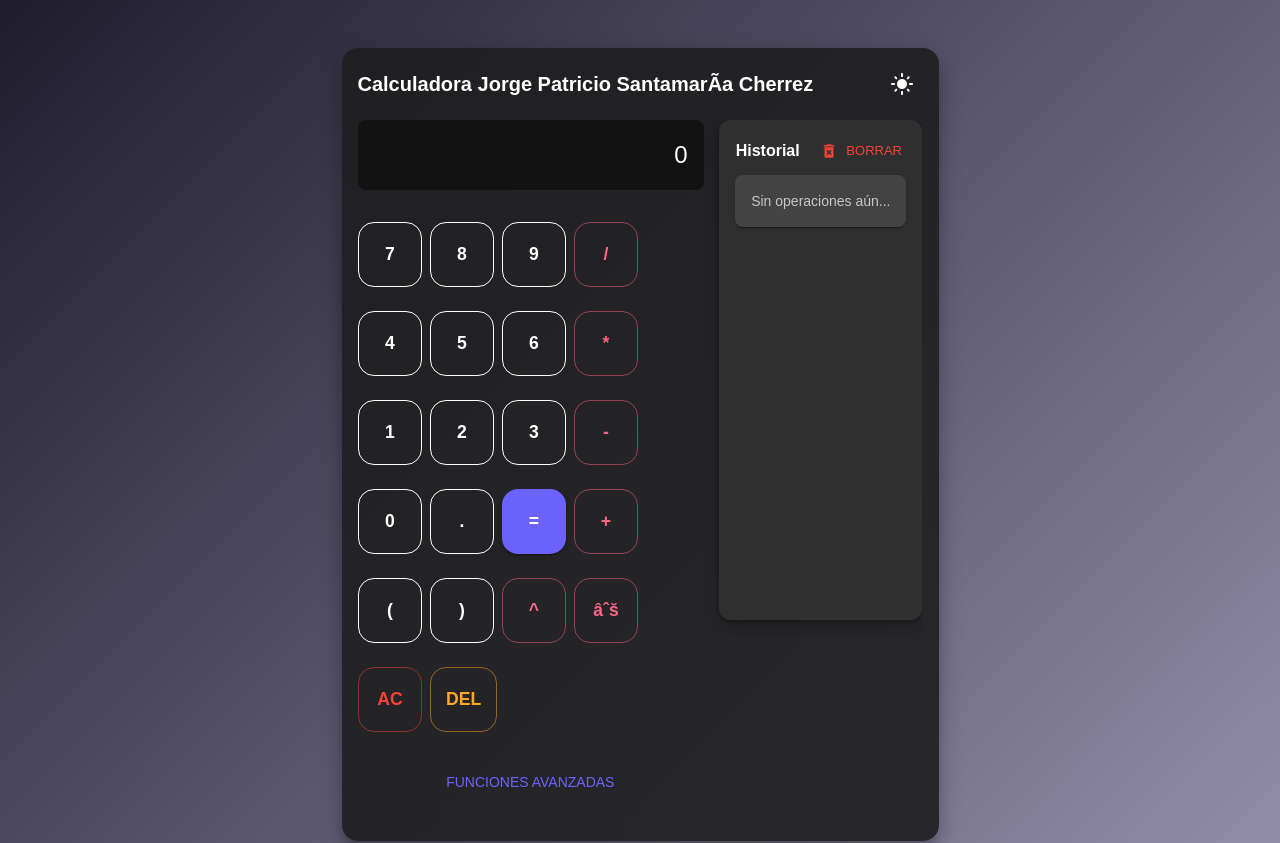
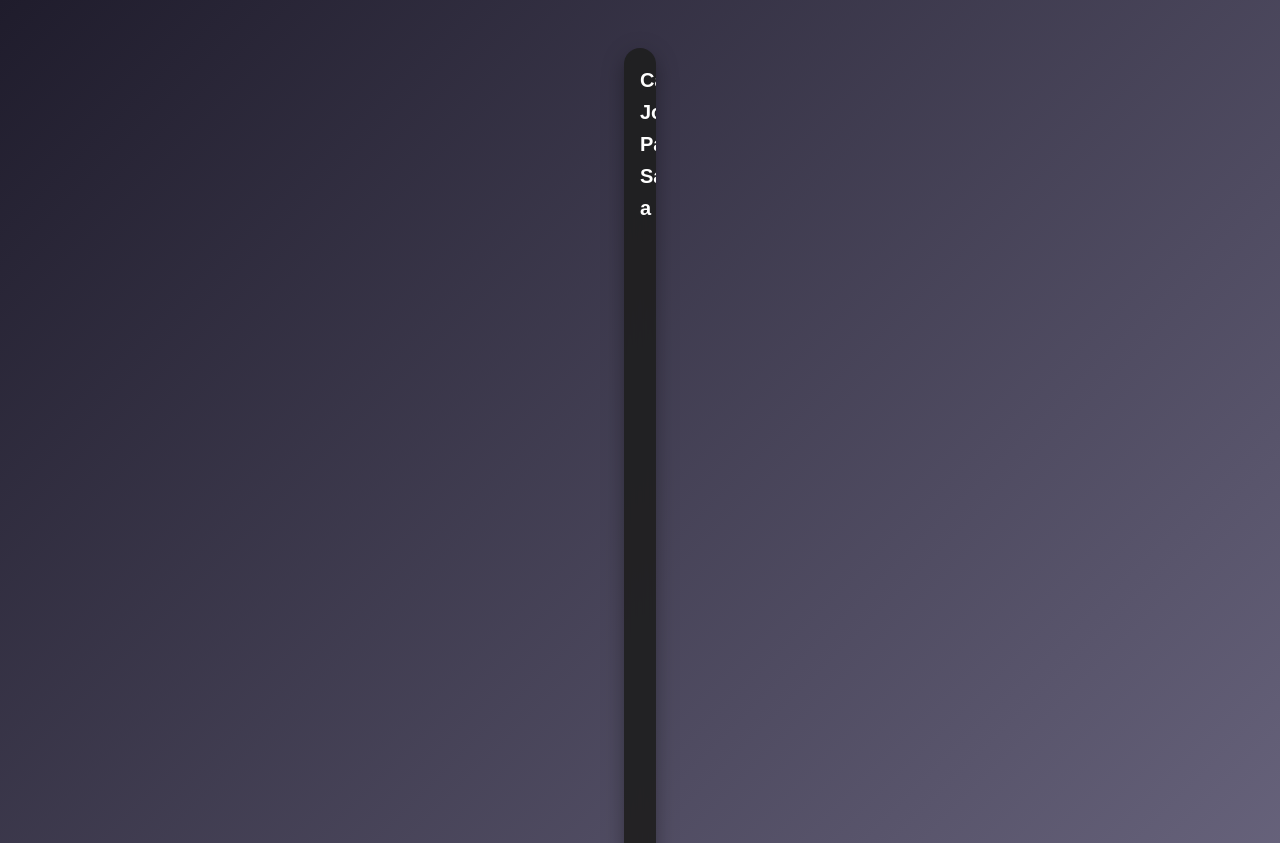
Before and after one commit to Patogol35/Calculadora, a React (Vite) app: page / in a window 1280 px wide. Shown: the top 843 px of the page. Built offline with nearby package versions, Linux system fonts and the light colour scheme.

Commit message:
Update Calculator.jsx

```diff
--- a/src/components/Calculator.jsx
+++ b/src/components/Calculator.jsx
@@ -27,7 +27,7 @@ transition={{ duration: 0.5 }}
 elevation={12}
 sx={{
 width: "100%",
-maxWidth: "800px",
+maxWidth: "10px",
 margin: "0 auto",
 mt: { xs: 0, md: 4 },
 p: 2,
```
